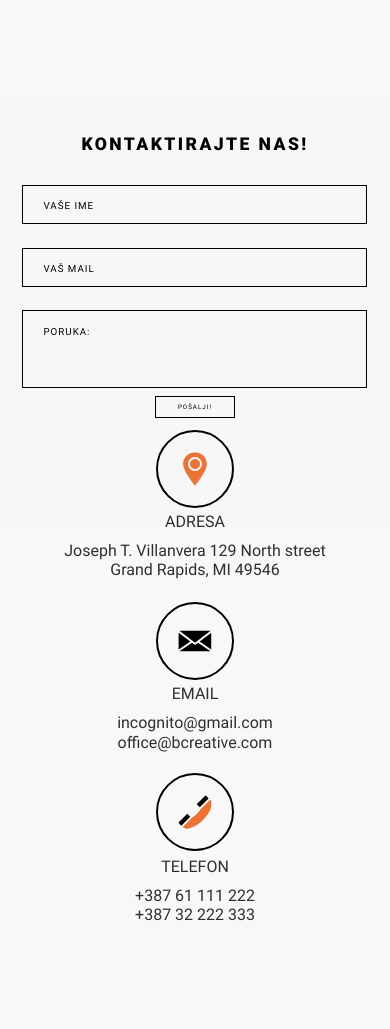
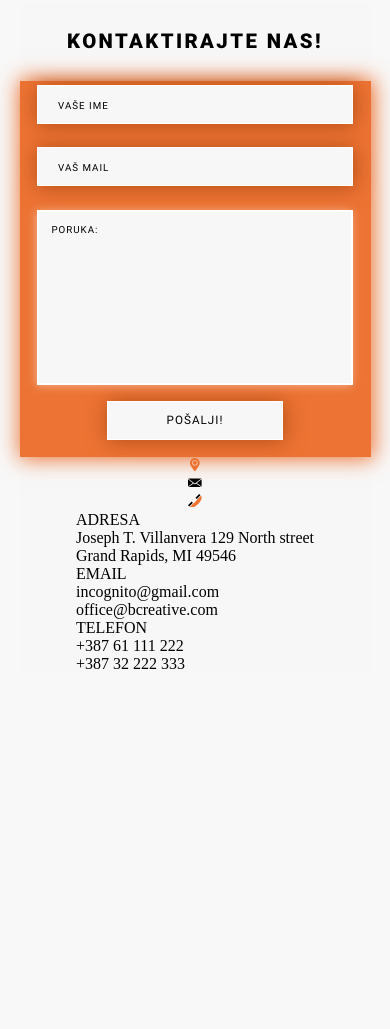
Before and after one commit to svjetlanatodoric/Tergo, a PHP site: page /pages/index.php in a window 390 px wide. Shown: the part 1945-2974 px from the top of the page. After the commit the page ends 2614 px from the top, so only its background shows below. Run offline with PHP 8.4, Linux system fonts and the light colour scheme.

Commit message:
Contact form beautified and and responsive

```diff
--- a/css/form.css
+++ b/css/form.css
@@ -1,18 +1,36 @@
 /* FORM SECTION */
+* {
+    margin: 0;
+    padding: 0;
+    box-sizing: border-box;
+}
 
+html {
+    scroll-behavior: smooth;
+    transition: ease;
+    scroll-padding-top: 70px;
+
+}
+
+body {
+    background-color: #f8f8f8;
+    height: fit-content;
+}
 
 .form-section {
     position: relative;
-    margin: auto;
-    width: 100%;
-    height: 45vw;
+    /* padding-top: calc(105px + (21 - 13) * ((100vw - 320px) / (1600 - 20))); */
+    width: 50%;
+    height: fit-content;
     background-color: #f7f7f7;
-
+    display: flex;
+    align-items: center;
+    flex-direction: column;
+    margin: 0 auto 10vw auto;
 }
 
 .form-title {
     position: relative;
-    top: -2vw;
     display: flex;
     flex-wrap: wrap;
     justify-content: center;
@@ -23,29 +41,44 @@
     font-style: normal;
 }
 
-.line-and-title {
-    position: relative;
-    top: 8.2vw;
-}
-
-div.form-line {
-    position: relative;
-    top: unset;
+.form-header {
+    height: 10vw;
+    display: flex;
+    align-items: center;
+    justify-content: center;
 }
 
 div.form {
-    transform: translate(-9vw, 12vw);
     width: min-content;
+    color: white;
+    background-color: #ec7333;
 }
 
-form,
+div.form {
+    box-shadow: 1px 0px 20px 2px #ec7333;
+    width: 100%;
+    display: flex;
+    flex-direction: column;
+    align-content: space-around;
+    justify-content: center;
+    align-items: center;
+}
+
+form {
+    width: 100%;
+    display: flex;
+    flex-direction: column;
+    align-content: space-around;
+    justify-content: center;
+    align-items: center;
+}
+
 input,
 textarea,
-div.form,
 div.name-container,
 div.email-container,
 div.textarea-container {
-    width: 96%;
+    width: 90%;
     display: flex;
     flex-direction: column;
     align-content: space-around;
@@ -71,20 +104,31 @@ input[type="text"],
 input[type="email"],
 textarea {
     position: relative;
-    width: 40vw;
+    width: 100%;
     height: 3vw;
-    border: 1px solid black;
+    border: 1px solid white;
     padding-left: 20px;
     opacity: 1;
     margin: 1vw;
     background-color: #f7f7f7;
+    box-shadow: 1px 1px 20px 0px #b24d18;
 
+}
+
+input[type="text"]:focus-visible,
+input[type="text"]:focus-visible,
+input[type="email"]:focus-visible,
+textarea {
+    border: 2px solid white;
+    outline: none;
+    box-shadow: -1px 1px 9px #ffffff6e;
+    transition: .3s;
 }
 
 textarea {
     resize: none;
     height: 10vw;
-    padding-left: 20px;
+    padding: calc(12px + (21 - 13) * ((100vw - 320px) / (1600 - 20)));
 }
 
 ::placeholder {
@@ -98,16 +142,18 @@ textarea {
 
 input[type="submit"] {
     margin-top: 1vw;
-    width: 10%;
-    height: 2.6vw;
-    border: 1px solid black;
+    width: 30%;
+    height: 4vw;
+    border: 1px solid white;
     border-radius: none;
     background-color: #f7f7f7;
-    font-size: .8vw;
+    font-size: 1vw;
     font-family: Roboto;
     font-weight: 500;
     font-style: normal;
     letter-spacing: 1px;
+    box-shadow: 1px 1px 20px 0px #b24d18;
+    margin-bottom: 5%;
 }
 
 
@@ -121,43 +167,67 @@ input[type="submit"] {
     }
 
     div.form {
-        height: 25vw;
-        top: 34vw;
+        height: fit-content;
         transform: none;
         position: relative;
     }
 
-    textarea {
+    .form-header {
+        margin: 5vw auto;
+    }
+
+    /* textarea {
         width: 100% !important;
         height: 20vw;
         padding-top: 1px;
-    }
+    } */
 
     ::placeholder {
         font-size: 2.5vw;
     }
 
     input[type="submit"] {
-        width: 22%;
-        height: 5.6vw;
-        font-size: 1.6vw;
+        width: 50%;
+        height: 10vw;
+        font-size: 3vw;
+        margin-top: 3vw;
+    }
+
+}
+
+@media screen and (max-width:499px) {
+    .form-section {
+        width: 90%;
+    }
+    textarea{
+        height: 45vw;
     }
 
 }
 
 @media screen and (min-width:500px) and (max-width:767px) {
+    .form-section {
+        position: relative;
+        width: 85%;
+        height: fit-content;
+    }
 
+    .form-header {
+        margin: 2vw auto;
+    }
+
+    /*
+    textarea,
+    input[type="text"],
+    input[type="email"] {
+        width: 100% !important;
+    } */
 
     textarea,
     input[type="text"],
     input[type="email"] {
-        width: 100% !important;
-    }
-
-    input[type="text"],
-    input[type="email"] {
         height: 7vw;
-        width: 100%;
+        width: 90%;
         margin-bottom: 4vw;
     }
 
@@ -181,30 +251,45 @@ input[type="submit"] {
 }
 
 @media screen and (max-width:767px) {
-    .form-section {
-        position: relative;
-        margin: auto;
-        width: 100%;
-        height: 110vw;
-        background-color: #f7f7f7;
-        top: 25vw;
-    }
 
-    .line-and-title {
-        top: 10vw;
-
-    }
 
     .form-title {
         text-align: center;
-        font-size: 1.1rem;
+        font-size: calc(20px + (21 - 13) * ((100vw - 320px) / (1600 - 20)));
+        ;
         letter-spacing: .15rem;
         line-height: 1.6rem;
     }
 
-    div.line {
-        transform: scale(1.5, 1.3);
-        top: 1vw;
+    /*
+    textarea,
+    input {
+        width: 100%;
+    } */
+
+    div.form {
+        height: fit-content;
+        margin: auto;
+        position: relative;
+    }
+
+    /*
+    textarea::placeholder {
+        padding-top: 14px;
+    } */
+
+}
+
+@media screen and (min-width:767px) and (max-width:1240px) {
+
+    .form-title {
+        text-align: center;
+        font-size: 2.1vw;
+        letter-spacing: .15rem;
+    }
+
+    .form-section {
+        width: 65%;
     }
 
     textarea,
@@ -213,54 +298,7 @@ input[type="submit"] {
     }
 
     div.form {
-        height: 25vw;
-        top: 32vw;
-        margin: auto;
-        transform: none;
-        position: relative;
-    }
-
-    textarea::placeholder {
-        padding-top: 14px;
-    }
-
-}
-
-@media screen and (min-width:767px) and (max-width:1240px) {
-
-    .form-title {
-        top: -5vw;
-        text-align: center;
-        font-size: 2.1vw;
-        letter-spacing: .15rem;
-    }
-
-    .line-and-title {
-        margin-top: 10vw;
-    }
-
-    div.form-line {
-        top: -2vw;
-    }
-
-    .form-section {
-        top: 8vw;
-    }
-
-    .form-section {
-        margin: auto;
-        width: 100%;
-    }
-
-    textarea,
-    input {
-        width: 100%;
-    }
-
-    div.form {
-        height: 25vw;
-        top: 4vw;
-        transform: translate(-12vw, 9vw);
+        height: fit-content;
         position: relative;
     }
 
@@ -268,17 +306,17 @@ input[type="submit"] {
     input[type="email"],
     textarea {
         height: 4vw;
-        width: 50%;
+        width: 100%;
         margin-bottom: 3vw;
     }
 
     textarea {
-        height: 8vw;
+        height: 15vw;
     }
 
-    textarea::placeholder {
+    /* textarea::placeholder {
         padding-top: 15px;
-    }
+    } */
 
     ::placeholder {
         font-size: 1.1vw;
@@ -287,202 +325,7 @@ input[type="submit"] {
 
 @media screen and (min-width:1240px) {
 
-    textarea::placeholder {
-        padding-top: 20px;
-    }
+    /* textarea::placeholder {
+        /* padding-top: 20px; */
 
 }
-
-/* FORM CIRCLES */
-.icons-form-section {
-    display: flex;
-    align-content: center;
-    align-items: center;
-    justify-content: space-around;
-    flex-direction: column;
-    width: fit-content;
-    margin: auto;
-    position: relative;
-    top: 13.3vw;
-    height: 20vw;
-    transform: translate(15vw, -26vw);
-}
-
-div.form-circle {
-    position: relative;
-    width: 4vw;
-    height: 4vw;
-    border: 2px solid black;
-    border-radius: 100%;
-
-}
-
-div svg {
-    position: absolute;
-    transform: translate(-50%, -50%);
-    top: 50%;
-    left: 50%;
-    width: 45%;
-    height: 45%;
-}
-
-.contact {
-    display: flex;
-    align-content: center;
-    align-items: start;
-    justify-content: space-around;
-    flex-direction: column;
-    width: fit-content;
-    margin: auto;
-    position: relative;
-    top: 13.3vw;
-    height: 20vw;
-    transform: translate(24vw, -46vw);
-    font-family: Roboto;
-    font-weight: 300;
-    color: rgb(47, 47, 47);
-    font-style: normal;
-}
-
-.address-contact,
-.email-contact,
-.phone-contact {
-    display: flex;
-    flex-direction: column;
-    align-items: flex-start;
-}
-
-.address-paragraph,
-.email-paragraph,
-.phone-paragraph {
-    font-size: .7rem;
-    margin-bottom: .6vw;
-}
-
-.addresses,
-.phones,
-.emails {
-    font-size: .7rem;
-    line-height: 1.5vw;
-}
-
-@media screen and (min-width:500px) and (max-width:767px) {
-    .icons-form-section {
-        transform: none;
-        height: 37rem;
-    }
-
-    .contact {
-        justify-content: space-between;
-        height: 35rem;
-        transform: translate(0, -15rem);
-    }
-}
-
-@media screen and (max-width:767px) {
-    .icons-form-section {
-        transform: none;
-        height: 120%;
-        top: 41vw;
-    }
-
-    div.form-circle {
-        width: 20vw;
-        height: 20vw;
-    }
-
-    .contact {
-        top: unset;
-        align-items: center;
-        justify-content: space-evenly;
-        height: 145%;
-        transform: translate(0, -85vw);
-        font-size: 1vw;
-        font-weight: 400;
-    }
-
-
-    .address-contact,
-    .email-contact,
-    .phone-contact {
-        display: flex;
-        flex-direction: column;
-        align-items: center;
-        justify-content: center;
-    }
-
-    .address-paragraph,
-    .email-paragraph,
-    .phone-paragraph {
-        font-size: 1rem;
-        margin-bottom: 2.6vw;
-    }
-
-
-    .addresses,
-    .phones,
-    .emails {
-        font-size: 1rem;
-        line-height: 5vw;
-    }
-}
-
-@media screen and (min-width:767px) and (max-width:1000px) {
-    .icons-form-section {
-        transform: translate(15vw, -30vw);
-        height: 28vw;
-        top: 13.3vw
-    }
-
-    .contact {
-        transform: translate(31vw, -58vw);
-        justify-content: space-around;
-        height: 28vw;
-    }
-
-    div.form-circle {
-        width: 6vw;
-        height: 6vw;
-    }
-
-    .addresses,
-    .phones,
-    .emails {
-        line-height: 2vw;
-    }
-}
-
-@media screen and (min-width:1000px) and (max-width:1240px) {
-    .icons-form-section {
-        transform: translate(15vw, -28vw);
-        height: 25vw;
-    }
-
-    .contact {
-        transform: translate(28vw, -53vw);
-        justify-content: space-around;
-        height: 25vw;
-    }
-
-    div.form-circle {
-        width: 6vw;
-        height: 6vw;
-    }
-}
-
-@media screen and (min-width:1240px) and (max-width:1500px) {
-    .icons-form-section {
-        transform: translate(15vw, -28vw);
-        height: 25vw;
-    }
-
-    .contact {
-        transform: translate(26vw, -53vw);
-        height: 25vw;
-    }
-
-    div.form-circle {
-        width: 6vw;
-        height: 6vw;
-    }
-}
```
